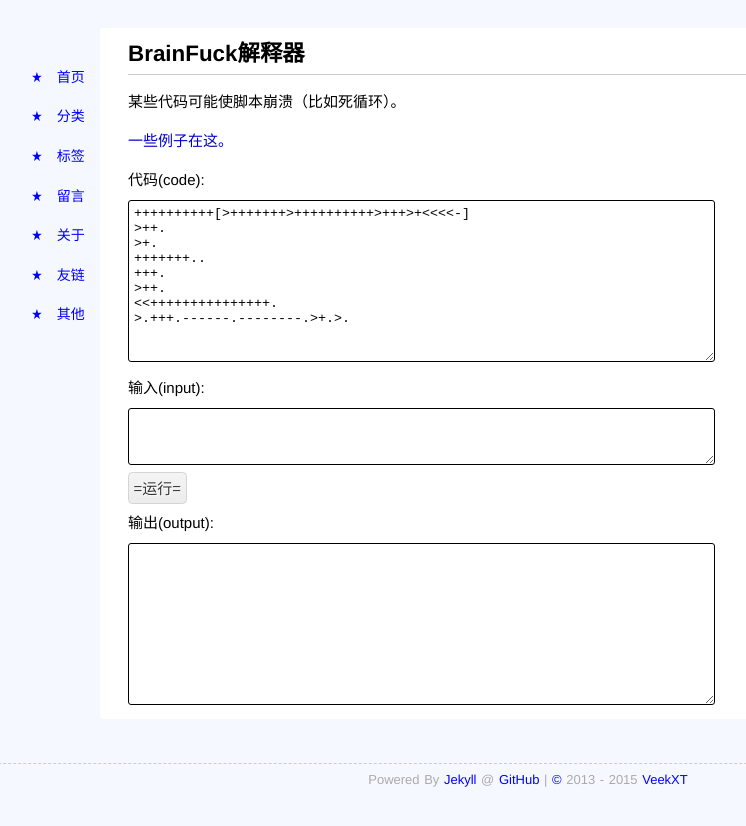
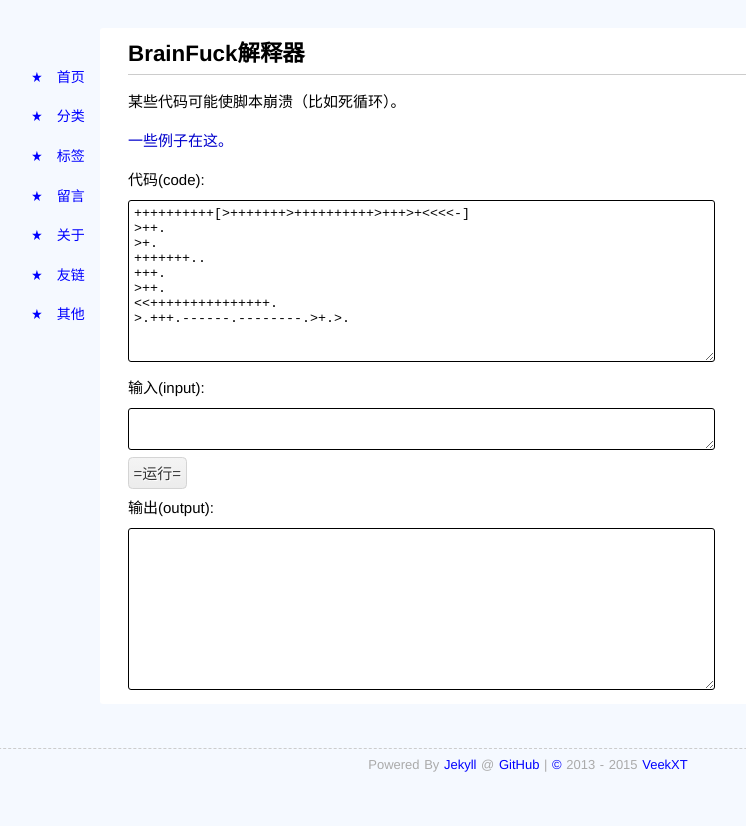
Before and after one commit to veekxt/one-point.github.io, a Jekyll site: the page built from other/tools/bf_js.html, in a window 1280 px wide. Shown: the top 826 px of the page, without its empty margins (112-858 px from the left). Built offline with Jekyll 4.4.1, drawn with Linux system fonts in a browser that asks for light colours; comment, search, counter and statistics services are not loaded.

Commit message:
change bf

```diff
--- a/other/tools/bf_js.html
+++ b/other/tools/bf_js.html
@@ -32,7 +32,7 @@ y[3].value+=h^6?"":String.fromCharCode(a[p])}}
 <br />
 
 <p>输入(input):</p>
-<textarea cols=70 rows=3>
+<textarea cols=70 rows=2>
 </textarea>
 <br />
 <input type=button value="=运行=" onClick=x(elements)>
```
